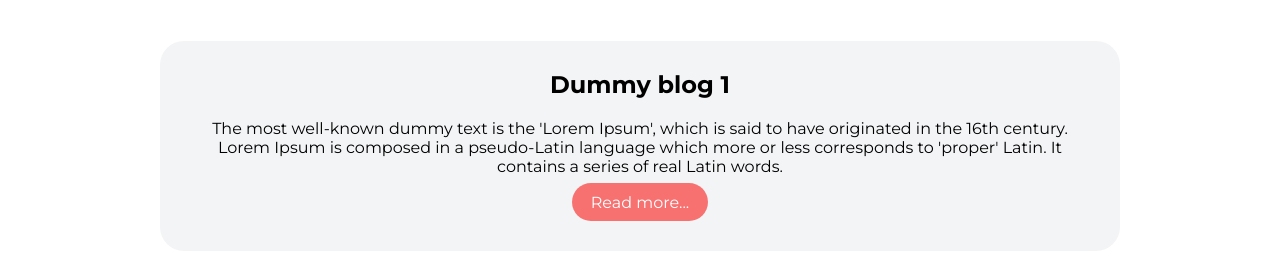
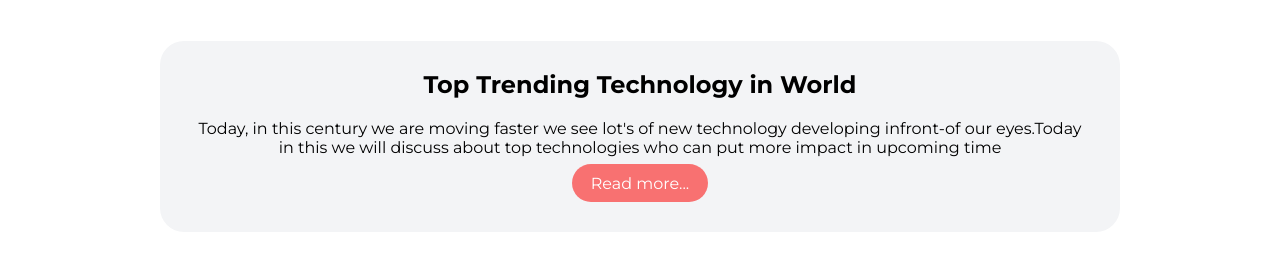
Before and after one commit to manojncsoni007/Portfolio, a plain HTML site: page blogs.html in a window 1280 px wide. Shown: the part 474-733 px from the top of the page. Drawn offline with Linux system fonts and the light colour scheme.

Commit message:
Added blog

```diff
--- a/blogs.html
+++ b/blogs.html
@@ -26,12 +26,12 @@
 
     <section class="section off-white">
         <div>
-            <h1>Dummy blog 1</h1>
+            <h1>Top Trending Technology in World</h1>
             <p>
-                The most well-known dummy text is the 'Lorem Ipsum', which is said to have originated in the 16th century. Lorem Ipsum is composed in a pseudo-Latin language which more or less corresponds to 'proper' Latin. It contains a series of real Latin words.
+                Today, in this century we are moving faster we see lot's of new technology developing infront-of our eyes.Today in this we will discuss about top technologies who can put more impact in upcoming time
             </p>
             <div>
-                <a class="link link-primary" href="dummy-blog.html">Read more...</a>
+                <a class="link link-primary" href="https://manojsoni.hashnode.dev/top-technologies-which-can-impact-lot-in-upcoming-future">Read more...</a>
             </div>
         </div>
     </section>
```
